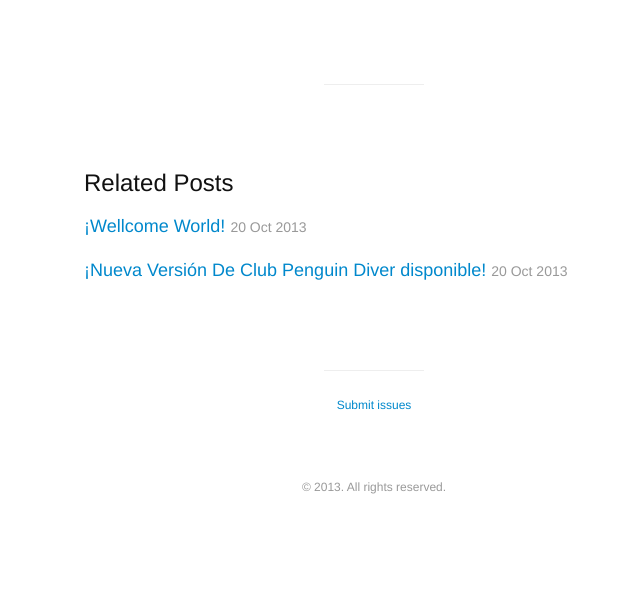
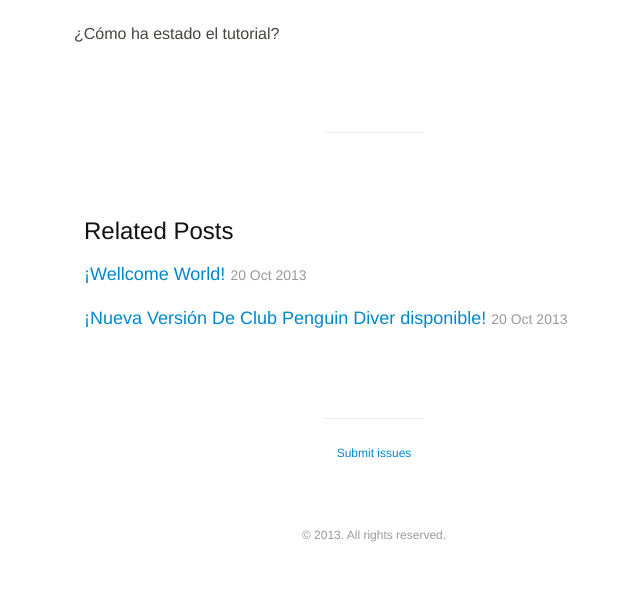
Before and after one commit to MiguhRuiz/OldMiguhsBlog, a Jekyll site: the page built from _posts/2013-10-21-tutorialhtml5.md, in a window 1280 px wide. Shown: the part 1176-1775 px from the top of the page, without its empty margins (266-906 px from the left). Built offline with Jekyll 4.4.1, drawn with Linux system fonts in a browser that asks for light colours; Markdown is read by kramdown in place of the engine named in the settings; comment, search, counter and statistics services are not loaded; before the commit the page ends 1727 px from its top, so only the background shows below that; grey boxes are pictures that could not be loaded.

Commit message:
Update 2013-10-21-tutorialhtml5.md

```diff
--- a/_posts/2013-10-21-tutorialhtml5.md
+++ b/_posts/2013-10-21-tutorialhtml5.md
@@ -6,3 +6,4 @@ Sea lo que sea tu web, si están en HTML5 debe llevar lo que consideramos "Plant
 <iframe width="840" height="420" src="//www.youtube-nocookie.com/embed/wBKrrkaXXqA?rel=0" frameborder="0" allowfullscreen></iframe>
 Esta es la plantilla o snippet;
 <script src="http://pastebin.com/embed_js.php?i=zZjyP6hi"></script>
+¿Cómo ha estado el tutorial?
```
